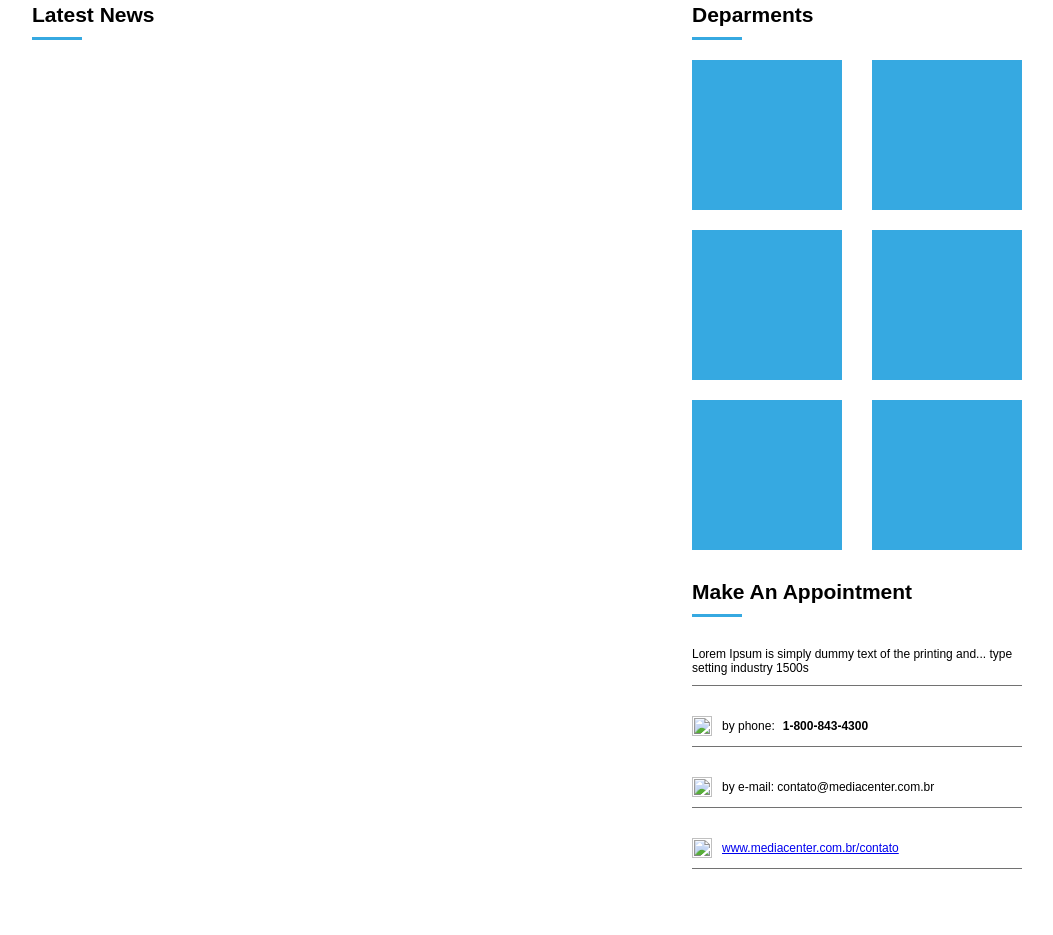
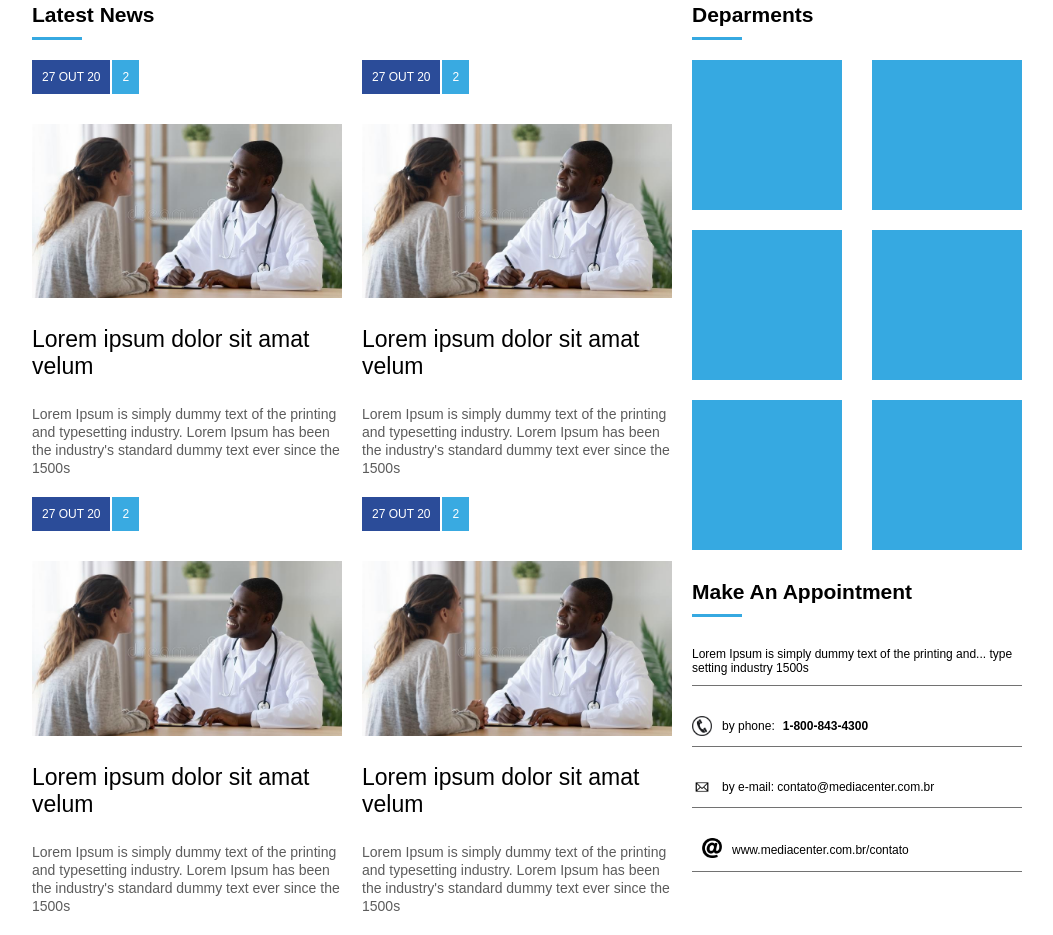
Before and after one commit to Luan-Novais/MediaCenter, a plain HTML site: page index.html in a window 1280 px wide. Shown: the part 817-1752 px from the top of the page, without its empty margins (113-1166 px from the left). Before the commit the page ends 1706 px from the top, so only its background shows below. Drawn offline with Linux system fonts and the light colour scheme.

Commit message:
Fianlizado area de noticias

```diff
--- a/css/style.css
+++ b/css/style.css
@@ -1,6 +1,13 @@
 *{
     font-family: Arial, Helvetica, sans-serif;
     font-size: 12px;
+}
+
+a{
+    text-decoration: none;
+    text-transform: none;
+    text-transform: none;
+    color: #000;
 }
 
 body{
@@ -180,9 +187,68 @@ nav a:hover{
     margin-top: 10px;
 }
 
-.widget_bory{
+.flex{
     display: flex;
     flex-wrap: wrap;
+    flex-direction: row;
+}
+
+
+article{
+    flex: 1;
+    min-width: 300px;
+    margin-right: 20px;
+}
+
+article a {
+    text-decoration: none;
+}
+
+article .news_data{
+    display: flex;
+    margin-top: 20px;
+}
+
+article .news_posted_at{
+    background-color: #2b4c99;
+    color: #FFF;
+    padding: 10px;
+    font-size: 12px;
+}
+
+article .news_comments{
+    background-color: #39aae1;
+    color: #FFF;
+    padding: 10px;
+    font-size: 12px;
+    margin-left: 2px;
+}
+
+article .news_thumbnail{
+    margin-top: 30px;
+}
+
+article .news_thumbnail{
+    width: 100%;
+    height: auto;
+    /* overflow: hidden; */
+}
+
+article .news_title{
+    margin-top: 25px;
+    margin-bottom: 25px;
+    font-size: 23px;
+    color: #000;
+}
+
+article .news_resume{
+    color: #5c5c5c;
+    font-size: 14px;
+    line-height: 18px;
+}
+
+.widget_bory{
+
     justify-content: space-between;
 
 }
--- a/index.html
+++ b/index.html
@@ -16,10 +16,10 @@
                 <nav>
                     <ul>
                         <li class="active"><a href="">Home</a></li>
-                        <li><a href="">Home</a></li>
-                        <li><a href="">Home</a></li>
-                        <li><a href="">Home</a></li>
-                        <li><a href="">Home</a></li>
+                        <li><a href="">Sobre nós</a></li>
+                        <li><a href="#3">Notícias</a></li>
+                        <li><a href="">Saúde</a></li>
+                        <li><a href="#contato">Contato</a></li>
                     </ul>
                 </nav>
             </div>
@@ -59,8 +59,75 @@
                     <div class="widget_title">
                         <div class="widget_titule_text">Latest News</div>
                         <div class="widget_title_bar"></div>
-                        <div class="widget_bory">
-
+                        <div class="widget_bory flex">
+                            <article>
+                                <a href="" id="3">
+                                <div class="news_data">
+                                    <div class="news_posted_at">27 OUT 20</div>
+                                    <div class="news_comments">2</div>
+                                </div>
+                                <div class="news_thumbnail">
+                                    <img src="./img/consulta.jpg" alt="" width="100%">
+                                </div>
+                                <div class="news_title">
+                                    Lorem ipsum dolor sit amat velum
+                                </div>
+                                <div class="news_resume">
+                                    Lorem Ipsum is simply dummy text of the printing and typesetting industry. Lorem Ipsum has been the industry's standard dummy text ever since the 1500s
+                                </div>
+                                </a>
+                            </article>
+                            <article>
+                                <a href="">
+                                <div class="news_data">
+                                    <div class="news_posted_at">27 OUT 20</div>
+                                    <div class="news_comments">2</div>
+                                </div>
+                                <div class="news_thumbnail">
+                                    <img src="./img/consulta.jpg" alt="" width="100%">
+                                </div>
+                                <div class="news_title">
+                                    Lorem ipsum dolor sit amat velum
+                                </div>
+                                <div class="news_resume">
+                                    Lorem Ipsum is simply dummy text of the printing and typesetting industry. Lorem Ipsum has been the industry's standard dummy text ever since the 1500s
+                                </div>
+                                </a>
+                            </article>
+                            <article>
+                                <a href="">
+                                <div class="news_data">
+                                    <div class="news_posted_at">27 OUT 20</div>
+                                    <div class="news_comments">2</div>
+                                </div>
+                                <div class="news_thumbnail">
+                                    <img src="./img/consulta.jpg" alt="" width="100%">
+                                </div>
+                                <div class="news_title">
+                                    Lorem ipsum dolor sit amat velum
+                                </div>
+                                <div class="news_resume">
+                                    Lorem Ipsum is simply dummy text of the printing and typesetting industry. Lorem Ipsum has been the industry's standard dummy text ever since the 1500s
+                                </div>
+                                </a>
+                            </article>
+                            <article>
+                                <a href="">
+                                <div class="news_data">
+                                    <div class="news_posted_at">27 OUT 20</div>
+                                    <div class="news_comments">2</div>
+                                </div>
+                                <div class="news_thumbnail">
+                                    <img src="./img/consulta.jpg" alt="" width="100%">
+                                </div>
+                                <div class="news_title">
+                                    Lorem ipsum dolor sit amat velum
+                                </div>
+                                <div class="news_resume">
+                                    Lorem Ipsum is simply dummy text of the printing and typesetting industry. Lorem Ipsum has been the industry's standard dummy text ever since the 1500s
+                                </div>
+                                </a>
+                            </article>
                         </div>
                     </div>
                 </div>
@@ -70,7 +137,7 @@
                     <div class="widget_title">
                         <div class="widget_titule_text">Deparments</div>
                         <div class="widget_title_bar"></div>
-                        <div class="widget_bory">
+                        <div class="widget_bory flex">
                             <div class="departments"></div>
                             <div class="departments"></div>
                             <div class="departments"></div>
@@ -86,16 +153,18 @@
                         <div class="widget_titule_text">Make An Appointment</div>
                         <div class="widget_title_bar"></div>
                         <div class="widget_bory">
+                            <a href="" id="contato">
                             <div class="text">Lorem Ipsum is simply dummy text of the printing and... type setting industry 1500s</div>
-                            <div class="imgmake"><img src="" alt="" width="20px" height="20px">
+                            <div class="imgmake"><img src="./img/telefone.png" alt="" width="20px" height="20px">
                                 <span>by phone: </span> <span style=margin-left:8px;font-weight:bold> 1-800-843-4300</span>
                             </div>
-                            <div class="imgmake"><img src="" alt="" width="20px" height="20px">
+                            <div class="imgmake"><img src="./img/email.png" alt="" width="20px" height="20px">
                                 <span>by e-mail: contato@mediacenter.com.br </span>
                             </div>
-                            <div class="imgmake"><img src="" alt="" width="20px" height="20px">
+                            <div class="imgmake"><img src="./img/site.png" alt="" width="20px" height="20px">
                                 <a href="http://www.mediacenter.com.br/contato">www.mediacenter.com.br/contato</a>
                             </div>
+                            </a>
                         </div>
                     </div>
                 </div>
```
Also changed, not shown: img/consulta.jpg (added), img/dr.png (added), img/email.png (added), img/site.png (added), img/telefone.png (added).
